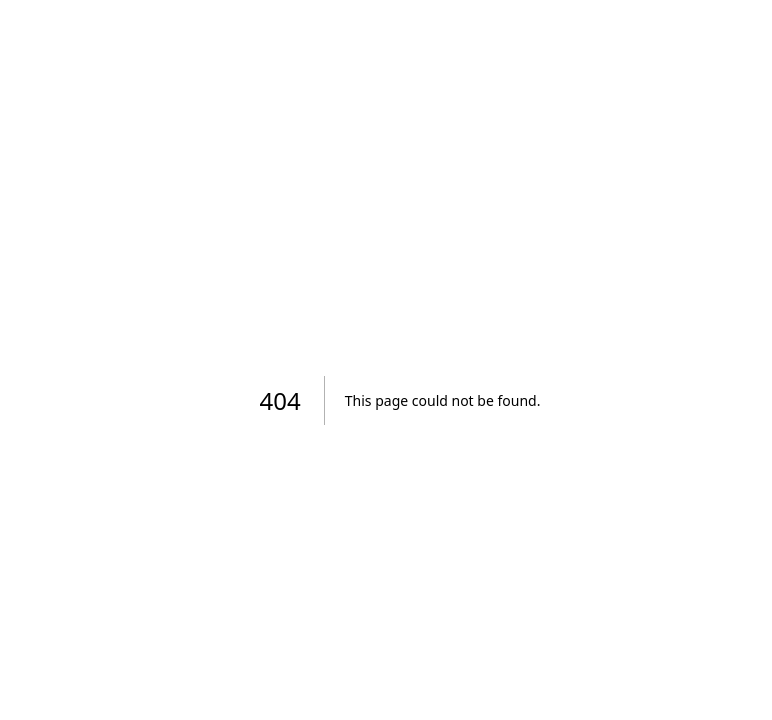
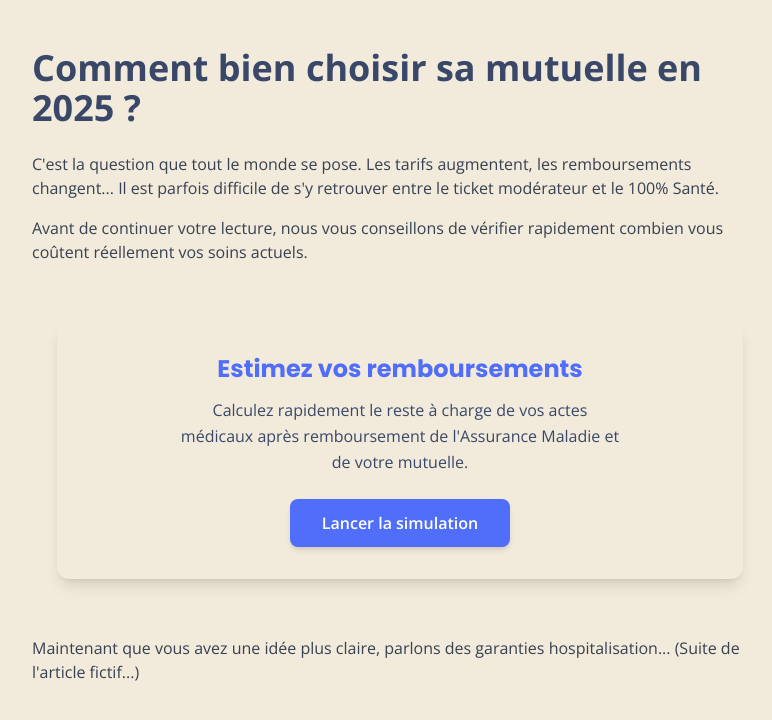
Before and after one commit to Stratalys/Aryas-sim-mutuelle, a Next.js app: page /blog-exemple in a window 1280 px wide. Before the commit this address had no page. Shown: the top 720 px of the page, without its empty margins (240-1012 px from the left). Built offline with nearby package versions, Linux system fonts and the light colour scheme.

Commit message:
Ajout composant SimulateurModal et page d'exemple blog - Création du composant SimulateurModal avec carte CTA et modale - Intégration dans une page d'exemple d'article de blog - Design respectant le brandbook avec fond lin et couleurs cohérentes

```diff
--- /dev/null
+++ b/app/blog-exemple/page.tsx
@@ -0,0 +1,34 @@
+// app/blog-exemple/page.tsx
+'use client';
+
+import SimulateurModal from '@/components/SimulateurModal'; // Vérifiez le chemin de votre composant
+
+export default function BlogExemple() {
+  return (
+    <div className="max-w-3xl mx-auto py-12 px-4">
+      <h1 className="text-4xl font-bold mb-6">Comment bien choisir sa mutuelle en 2025 ?</h1>
+
+      <div className="prose lg:prose-xl text-gray-700">
+        <p className="mb-4">
+          C&apos;est la question que tout le monde se pose. Les tarifs augmentent, les remboursements changent...
+          Il est parfois difficile de s&apos;y retrouver entre le ticket modérateur et le 100% Santé.
+        </p>
+
+        <p className="mb-8">
+          Avant de continuer votre lecture, nous vous conseillons de vérifier rapidement combien vous
+          coûtent réellement vos soins actuels.
+        </p>
+
+        {/* C'est ici qu'on intègre votre simulateur en mode "Teaser" */}
+        <div className="my-8 p-6 bg-lin rounded-xl border border-lin not-prose">
+          <SimulateurModal />
+        </div>
+
+        <p className="mb-4">
+          Maintenant que vous avez une idée plus claire, parlons des garanties hospitalisation...
+          (Suite de l&apos;article fictif...)
+        </p>
+      </div>
+    </div>
+  );
+}
--- /dev/null
+++ b/components/SimulateurModal.tsx
@@ -0,0 +1,102 @@
+'use client';
+
+import { useState, useEffect } from 'react';
+import SimulateurForm from './SimulateurForm';
+
+export default function SimulateurModal() {
+  const [isOpen, setIsOpen] = useState(false);
+
+  // Fermer la modale avec Escape
+  useEffect(() => {
+    const handleEscape = (e: KeyboardEvent) => {
+      if (e.key === 'Escape' && isOpen) {
+        setIsOpen(false);
+      }
+    };
+    window.addEventListener('keydown', handleEscape);
+    return () => window.removeEventListener('keydown', handleEscape);
+  }, [isOpen]);
+
+  // Empêcher le scroll du body quand la modale est ouverte
+  useEffect(() => {
+    if (isOpen) {
+      document.body.style.overflow = 'hidden';
+    } else {
+      document.body.style.overflow = 'unset';
+    }
+    return () => {
+      document.body.style.overflow = 'unset';
+    };
+  }, [isOpen]);
+
+  return (
+    <>
+      {/* Carte CTA - État fermé */}
+      {!isOpen && (
+        <div className="bg-lin rounded-xl shadow-lg p-8">
+          <div className="text-center">
+            <h3 className="text-2xl font-nikkei font-bold text-bleu-cobalt mb-3">
+              Estimez vos remboursements
+            </h3>
+            <p className="text-bleu-turquin mb-6 font-open leading-relaxed max-w-md mx-auto">
+              Calculez rapidement le reste à charge de vos actes médicaux après remboursement de l&apos;Assurance Maladie et de votre mutuelle.
+            </p>
+            <button
+              onClick={(e) => {
+                e.preventDefault();
+                e.stopPropagation();
+                console.log('Bouton cliqué, ouverture de la modale');
+                setIsOpen(true);
+              }}
+              className="bg-bleu-cobalt text-white font-semibold py-3 px-8 rounded-lg hover:bg-opacity-90 transition-colors shadow-md hover:shadow-lg transform hover:scale-105 transition-all duration-200 cursor-pointer"
+              type="button"
+            >
+              Lancer la simulation
+            </button>
+          </div>
+        </div>
+      )}
+
+      {/* Modale - État ouvert */}
+      {isOpen && (
+        <div
+          className="fixed inset-0 z-[9999] flex items-center justify-center bg-bleu-turquin/80 backdrop-blur-sm p-4"
+          onClick={(e) => {
+            // Fermer si on clique sur le fond (pas sur le contenu)
+            if (e.target === e.currentTarget) {
+              setIsOpen(false);
+            }
+          }}
+        >
+          <div className="bg-white rounded-xl shadow-2xl w-full max-w-7xl max-h-[95vh] overflow-y-auto relative">
+            {/* Bouton fermer (X) */}
+            <button
+              onClick={() => setIsOpen(false)}
+              className="absolute top-4 right-4 z-10 bg-white rounded-full p-2 shadow-lg hover:bg-baby-blue/20 transition-colors text-bleu-turquin hover:text-bleu-cobalt"
+              aria-label="Fermer"
+            >
+              <svg
+                className="w-6 h-6"
+                fill="none"
+                stroke="currentColor"
+                viewBox="0 0 24 24"
+              >
+                <path
+                  strokeLinecap="round"
+                  strokeLinejoin="round"
+                  strokeWidth={2}
+                  d="M6 18L18 6M6 6l12 12"
+                />
+              </svg>
+            </button>
+
+            {/* Contenu de la modale */}
+            <div className="p-6 md:p-8">
+              <SimulateurForm />
+            </div>
+          </div>
+        </div>
+      )}
+    </>
+  );
+}
```
